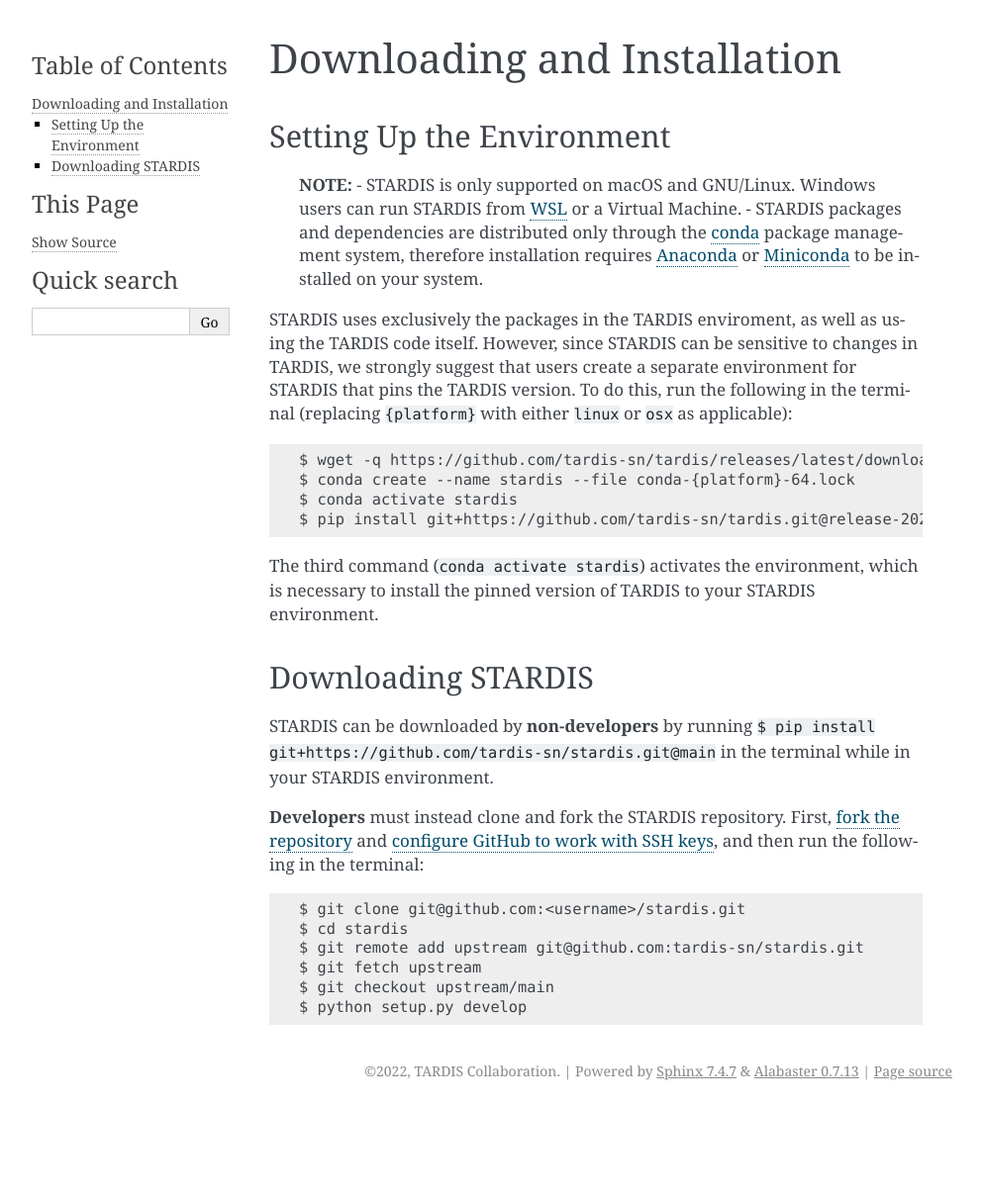
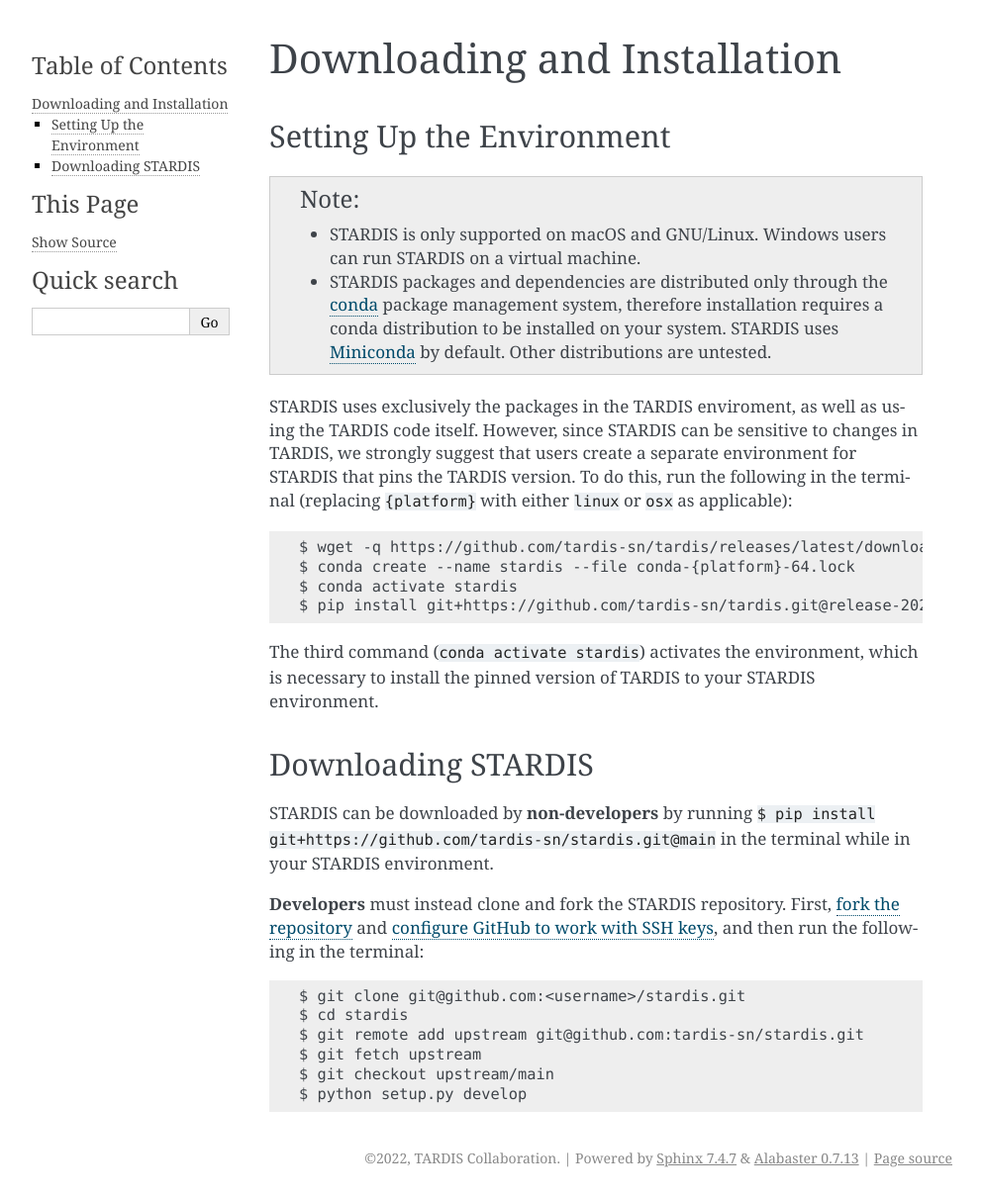
Before and after one commit to tardis-sn/stardis, a Sphinx documentation site: the page built from docs/installation.rst, in a window 1280 px wide. Shown: the whole page at 99% size, without its empty margins (148-1141 px from the left). Built offline with Sphinx 7.4.7, drawn with Linux system fonts in a browser that asks for light colours; the version number could not be read and is left out; before the commit the page ends 1122 px from its top, so only the background shows below that.

Commit message:
Fix for Issue 71 (#86)
* Improve use of rst markup

* Fix bullet points and newlines

* Remove WSL comment

* Remove anaconda comment

* Fix typo in markup

```diff
--- a/docs/installation.rst
+++ b/docs/installation.rst
@@ -8,16 +8,10 @@
 Setting Up the Environment
 --------------------------
 
-   **NOTE:** - STARDIS is only supported on macOS and GNU/Linux. Windows
-   users can run STARDIS from
-   `WSL <https://docs.microsoft.com/en-us/windows/wsl/>`__ or a Virtual
-   Machine. - STARDIS packages and dependencies are distributed only
-   through the `conda <https://docs.conda.io/en/latest/>`__ package
-   management system, therefore installation requires
-   `Anaconda <https://docs.anaconda.com/anaconda/install/index.html>`__
-   or
-   `Miniconda <https://conda.io/projects/conda/en/latest/user-guide/install/index.html>`__
-   to be installed on your system.
+.. note::
+   * STARDIS is only supported on macOS and GNU/Linux. Windows users can run STARDIS on a virtual machine.
+
+   * STARDIS packages and dependencies are distributed only through the `conda <https://docs.conda.io/en/latest/>`__ package management system, therefore installation requires a conda distribution to be installed on your system. STARDIS uses `Miniconda <https://conda.io/projects/conda/en/latest/user-guide/install/index.html>`__ by default. Other distributions are untested.
 
 STARDIS uses exclusively the packages in the TARDIS enviroment, as well
 as using the TARDIS code itself. However, since STARDIS can be sensitive
```
